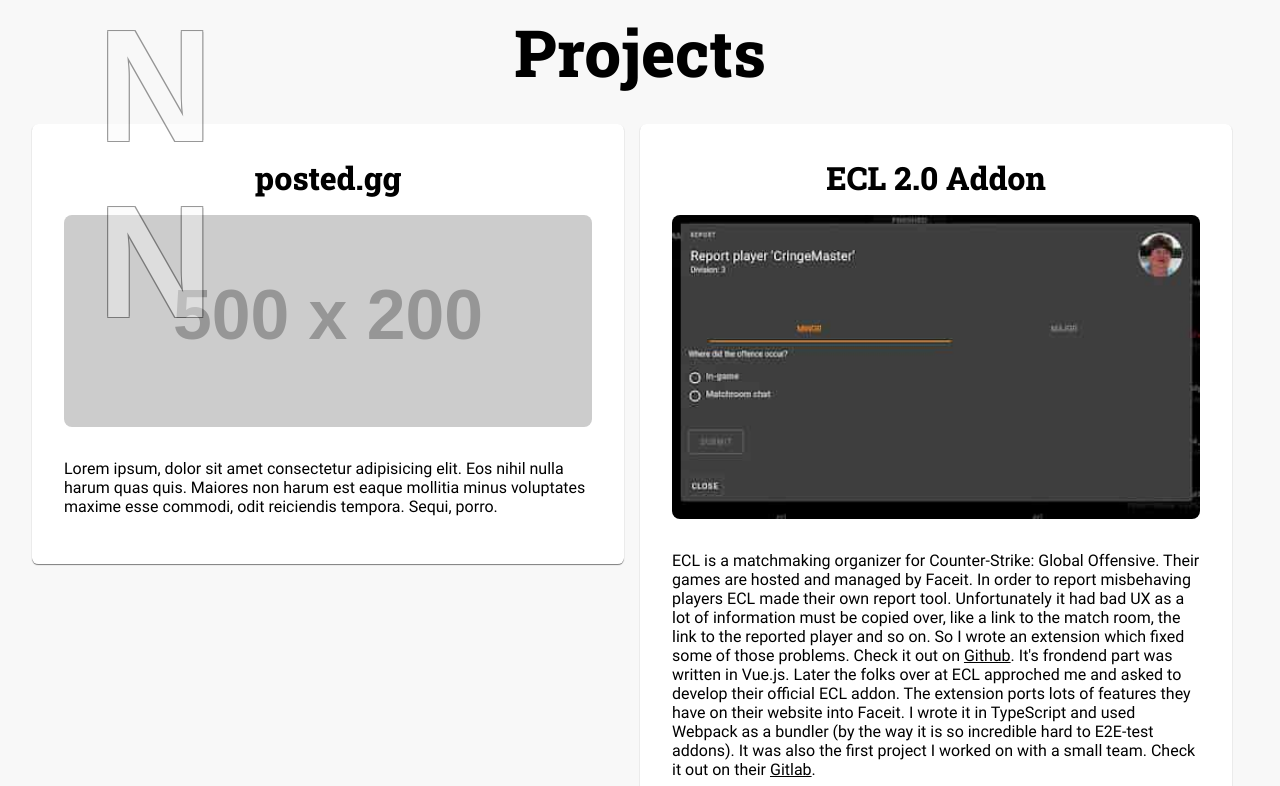
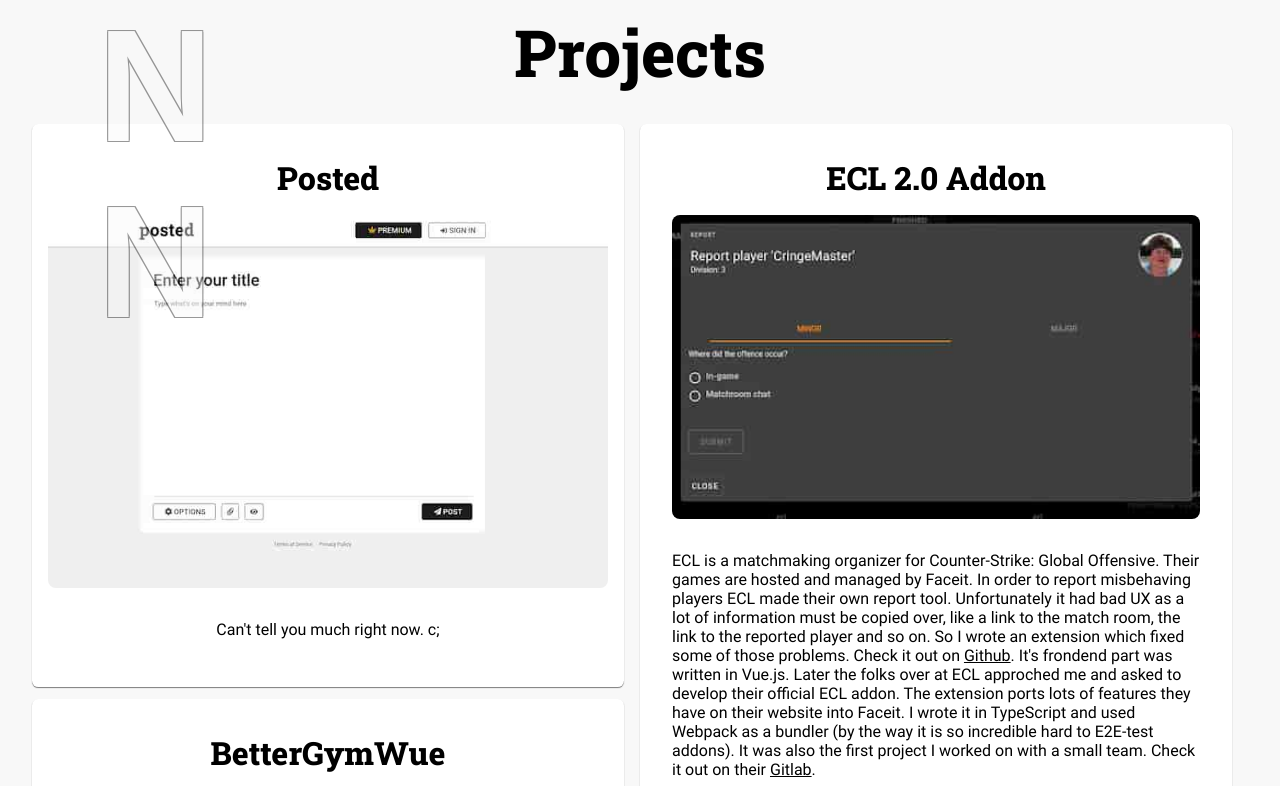
Before and after one commit to FoseFx/Homepage2020, a Vue app: page / in a window 1280 px wide. Shown: the part 1474-2260 px from the top of the page. Built offline with nearby package versions, Linux system fonts and the light colour scheme.

Commit message:
Moves them together

```diff
--- a/src/components/Projects.vue
+++ b/src/components/Projects.vue
@@ -3,17 +3,15 @@
     <h1>Featured<br />Projects</h1>
 
     <div id="projects-wrapper">
-      <Card>
-        <h2>posted.gg</h2>
-        <img src="https://via.placeholder.com/500x200" />
+      <Card id="posted">
+        <h2>Posted</h2>
+        <img src="posted.jpg" alt="screenshot of posted" />
         <p>
-          Lorem ipsum, dolor sit amet consectetur adipisicing elit. Eos nihil
-          nulla harum quas quis. Maiores non harum est eaque mollitia minus
-          voluptates maxime esse commodi, odit reiciendis tempora. Sequi, porro.
+          Can't tell you much right now. c;
         </p>
       </Card>
 
-      <Card>
+      <Card id="ecl">
         <h2>ECL 2.0 Addon</h2>
         <img src="ecl.jpg" alt="screenshot of the addon's user interface" />
         <p>
@@ -39,7 +37,7 @@
 
       <div class="breaker"></div>
 
-      <Card>
+      <Card id="bgw">
         <h2>BetterGymWue</h2>
         <img src="bgw.jpg" alt="A screenshot of BGW's interface" />
         <p>
@@ -75,7 +73,7 @@
         </p>
       </Card>
 
-      <Card>
+      <Card id="ugw">
         <h2>UltimateGymWue</h2>
         <img src="ugw-o.jpg" alt="A screenshot of UGW's interface" />
         <p>
@@ -103,7 +101,7 @@
 
       <div class="breaker"></div>
 
-      <Card>
+      <Card id="mlms">
         <h2>The ML-MS Project</h2>
         <p>
           Imagine an application that is able to tell Glowsticks, Books and
@@ -121,7 +119,7 @@
         </p>
       </Card>
 
-      <Card>
+      <Card id="gh">
         <h2>More on Github</h2>
         <p>
           These are just some of the projects I have worked on. On my
@@ -159,7 +157,7 @@
   display: flex;
   flex-wrap: wrap;
   justify-content: center;
-  align-items: baseline;
+  align-items: flex-start;
 
   .card::nth-child(2) {
     margin-right: 0;
@@ -174,4 +172,18 @@
 .breaker {
   width: 100%;
 }
+
+@media (min-width: 100px) {
+  #bgw {
+    transform: translateY(-9rem);
+  }
+
+  #mlms {
+    transform: translateY(-9rem);
+  }
+
+  #gh {
+    transform: translateY(-7rem);
+  }
+}
 </style>
```
Also changed, not shown: public/posted.jpg (added).
